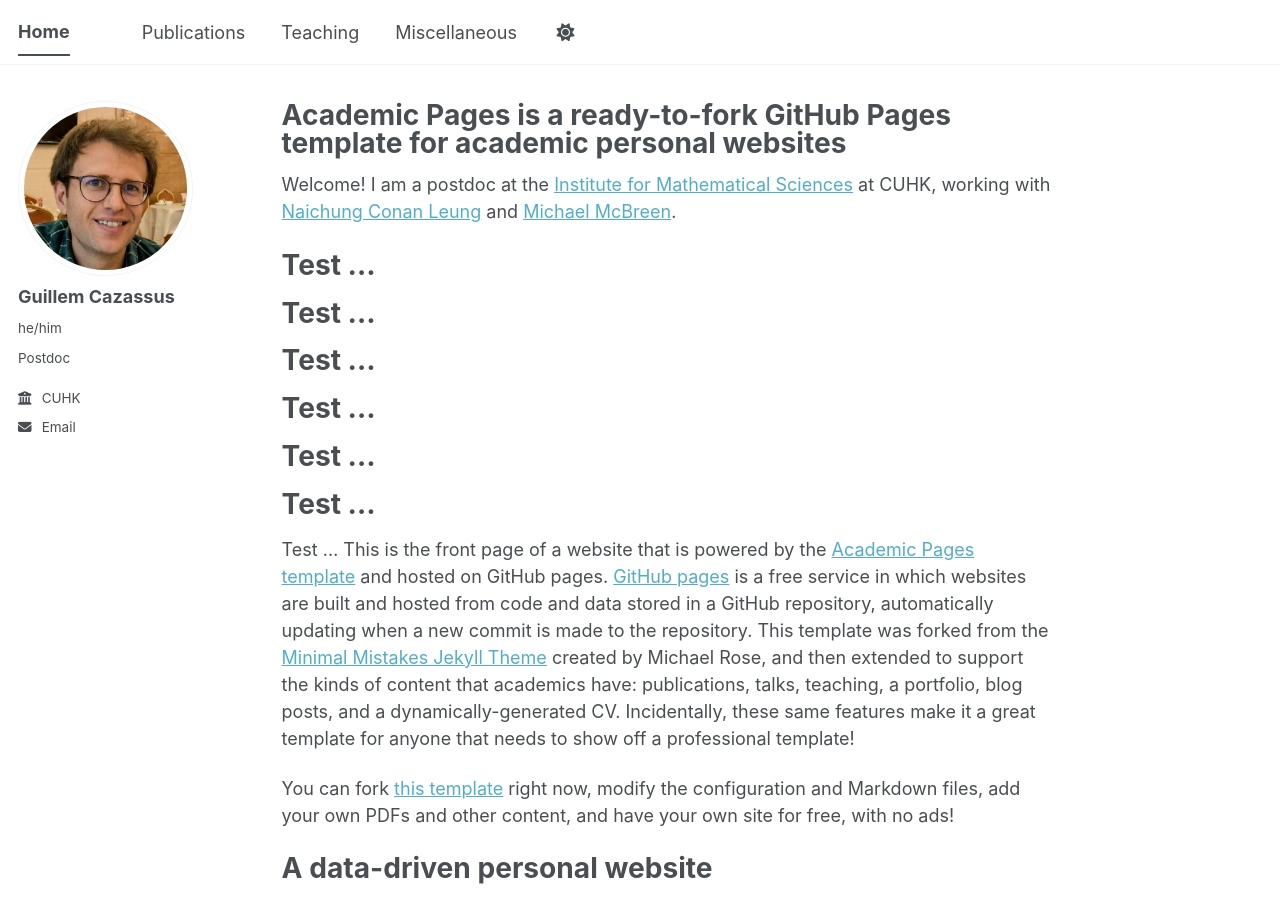
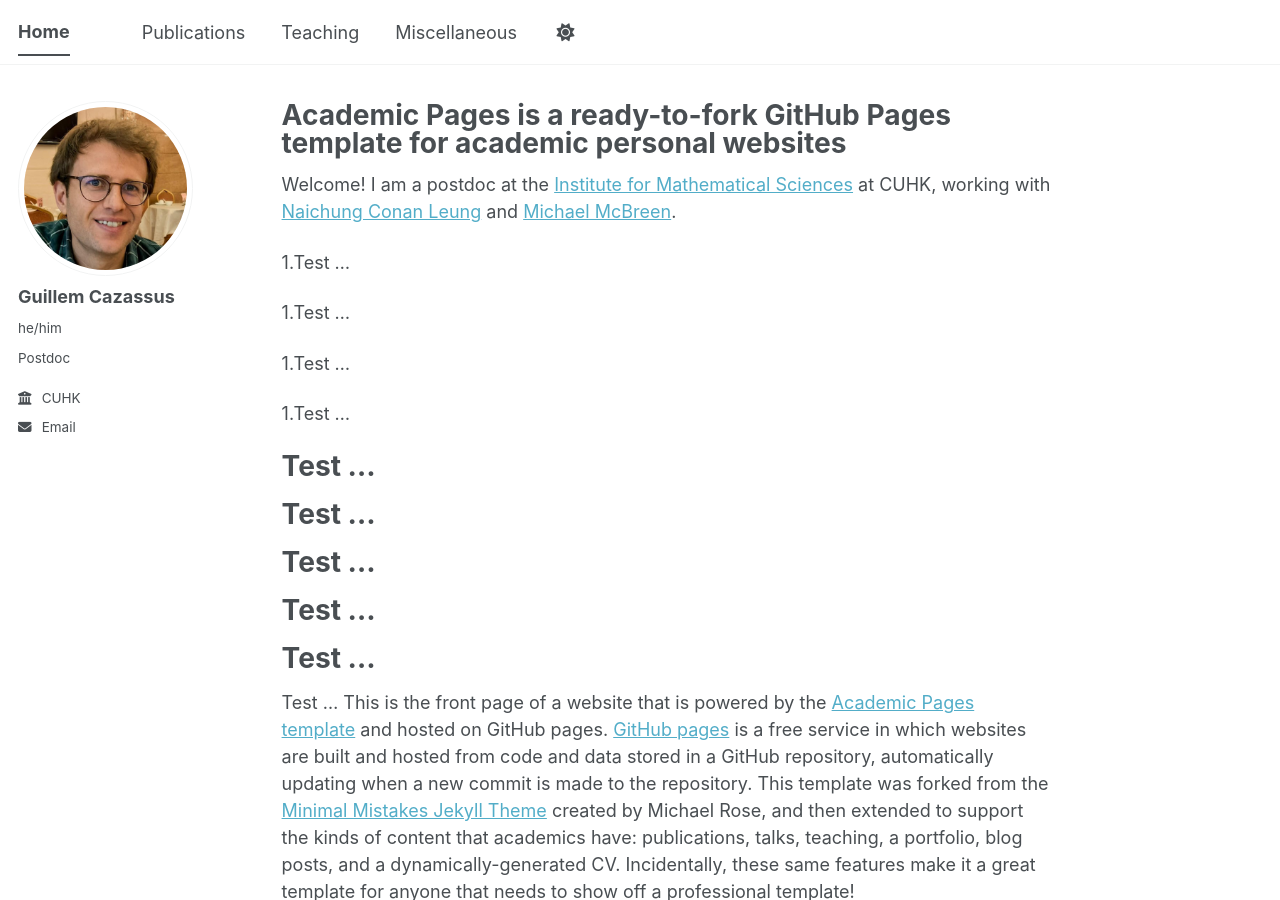
Before and after one commit to guillemcazassus/guillemcazassus, a Jekyll site: the page built from _pages/about.md, in a window 1280 px wide and 900 px high. Built offline with Jekyll 4.4.1, drawn with Linux system fonts in a browser that asks for light colours; a script bundle is joined from its source files by our own code; library files that are not in the unit come from our copies.

Commit message:
Update about.md

```diff
--- a/_pages/about.md
+++ b/_pages/about.md
@@ -11,8 +11,14 @@
 
 
 
-Test ...
-=
+1.Test ...
+
+1.Test ...
+
+1.Test ...
+
+1.Test ...
+
 
 Test ...
 ==
```
